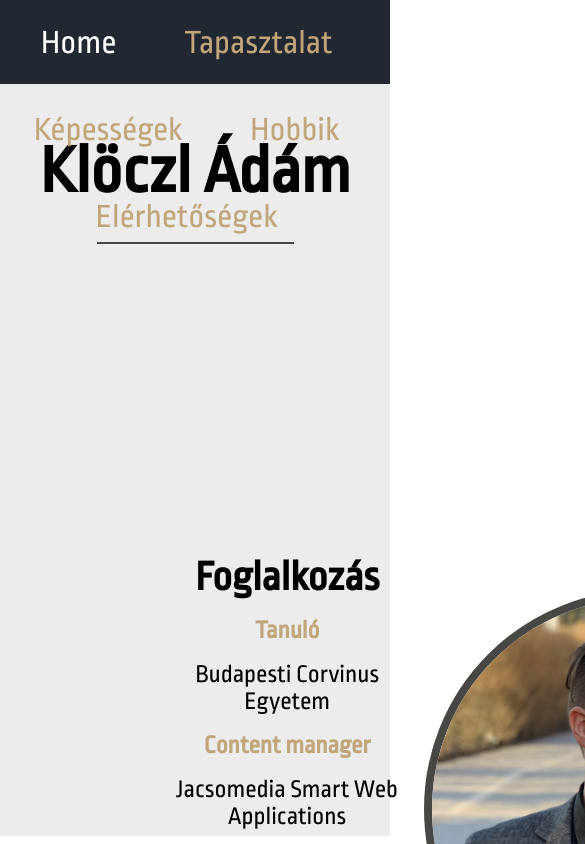
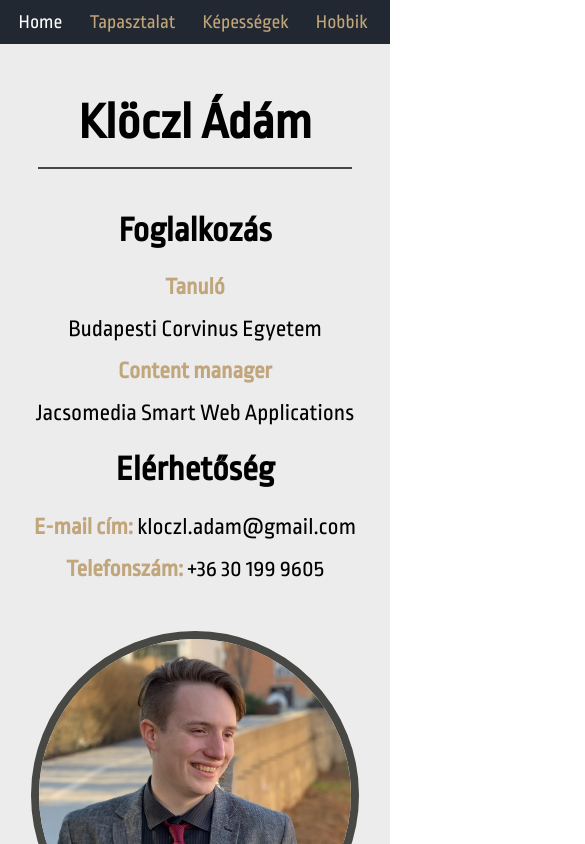
Before and after one commit to AdamK18/myCV, a React (Create React App) app: page / in a window 390 px wide. Shown: the top 844 px of the page, 585 px wide, since content can reach past the window. Built offline with nearby package versions, Linux system fonts and the light colour scheme; a web font is replaced by a local one.

Commit message:
added responsivity, slightly  reworked css, implemented flexbox

```diff
--- a/src/App.css
+++ b/src/App.css
@@ -2,6 +2,7 @@
   text-align: center;
   margin: 0;
   padding: 0;
+  background-color: #ececec;
 }
 
 .App-logo {
--- a/src/App.js
+++ b/src/App.js
@@ -3,7 +3,6 @@ import { Provider } from "react-redux";
 import store from './redux/store'
 import "./App.css";
 import Header from "./components/Header";
-import "./styles/main.css";
 import Home from "./components/Home";
 import Experience from "./components/Experience";
 
@@ -12,10 +11,8 @@ function App() {
     <Provider store={store}>
       <div className="App">
         <Header></Header>
-        <div className="main">
-          <Home></Home>
-          {/*<Experience></Experience>*/}
-        </div>
+        <Home></Home>
+        {/*<Experience></Experience>*/}
       </div>
     </Provider>
   );
--- a/src/components/Header.js
+++ b/src/components/Header.js
@@ -4,8 +4,8 @@ import '../styles/header.css'
 
 function Header() {
     return (
-        <div className='header'>
-            <ul>
+        <React.Fragment>
+            <ul className="header">
                 <li>
                     <a style={{color: '#ffffff'}} href="index.html">Home</a>
                 </li>
@@ -18,11 +18,8 @@ function Header() {
                 <li>
                     <a style={{color: '#c1a57b'}} href="index.html">Hobbik</a>
                 </li>
-                <li>
-                    <a style={{color: '#c1a57b'}} href="index.html">Elérhetőségek</a>
-                </li>
             </ul>
-        </div>
+        </React.Fragment>
     )
 }
 
--- a/src/components/Home.js
+++ b/src/components/Home.js
@@ -1,27 +1,35 @@
 import React, { Component } from "react";
 import roundpic from "../images/CV-pic-round.png";
 import { connect } from "react-redux";
-import "../styles/home.css";
+import "../styles/home/home.css";
+import "../styles/home/flex.css";
 
 function Home(props) {
-  const {name, isStudent, university, company, position, email, phone, summary} = props
+  const {
+    name,
+    isStudent,
+    university,
+    company,
+    position,
+    email,
+    phone,
+    summary,
+  } = props;
   return (
-    <div>
-      <h1 className="h1">{name}</h1>
+    <React.Fragment>
+      <h1>{name}</h1>
       <hr className="separation" />
-      <table>
-        <tbody><tr>
-        <td className="col1">
+      <div className="row">
+        <div className="col">
           <h2>Foglalkozás</h2>
-          {isStudent ?
+          {isStudent ? (
             <React.Fragment>
               <p>
                 <b>Tanuló</b>
               </p>
-              <p>
-                {university}
-              </p>
-            </React.Fragment> : ''}
+              <p>{university}</p>
+            </React.Fragment>
+          ) : ("")}
           <p>
             <b>{position}</b>
           </p>
@@ -33,19 +41,14 @@ function Home(props) {
           <p>
             <b>Telefonszám:</b> {phone}
           </p>
-        </td>
-        <td className="col2">
-          <img className="roundpic" src={roundpic} alt="" />
-        </td>
-        <td className="col3">
+        </div>
+        <img className="roundpic" src={roundpic} alt="" />
+        <div  className="col about">
           <h2>Rólam</h2>
-          <p className="rolam">
-            {summary}
-          </p>
-        </td>
-      </tr></tbody>
-      </table>
-    </div>
+          <p className="rolam">{summary}</p>
+        </div>
+      </div>
+    </React.Fragment>
   );
 }
 
--- a/src/styles/header.css
+++ b/src/styles/header.css
@@ -2,21 +2,26 @@
     background-color: #222831;
     position: sticky;
     top: 0;
-    height: 10vh;
-    vertical-align: auto;
-}
-ul{
+    width: 100%;
+    display: inline-block;
     margin: 0;
     padding: 0;
 }
 li{
     display: inline-block;
-    margin: 3vh;
-    font-size: 4vh;
-    vertical-align: auto;
-    margin-right: 5vh;
+    margin: 1vw;
+    font-size: 2.5vw;
+    margin-right: 4vw;
 }
 a{
     color: #fffbe0;
     text-decoration: none;
 }
+
+@media screen and (max-width: 600px) {
+    li {
+      font-size: 5vw;
+      margin: 3vw;
+      margin-right: 4vw;
+    }
+  }
--- a/src/styles/home.css
+++ /dev/null
@@ -1,55 +0,0 @@
-.details{
-    display: inline-block;
-}
-table{
-    border-spacing: 0;
-    width: 100%;
-}
-.col1{
-    width: 33%;
-    text-align: center;
-    padding-left: 18vh;
-}
-.col2{
-    width: 33%;
-    text-align: center;
-    padding-top: 4vh;
-}
-.col3{
-    width: 33%;
-    text-align: center;
-    padding-right: 18vh;
-}
-.h1{
-    font-size: 8vh;
-    margin-bottom: 4vh;
-    margin-top: 0;
-    padding-top: 6vh;
-}
-h2{
-    font-size: 5vh;
-    margin-bottom: 1vh;
-}
-p{
-    font-size: 3vh;
-    margin: 2vh;
-}
-b{
-    color: #c1a57b;
-}
-.rolam{
-    padding-left: 3vh;
-    padding-right: 3vh;
-}
-
-.roundpic{
-    width: 50vh;
-    border-radius: 50%;
-    border: 1vh solid #474744;
-}
-.separation{
-    width: 50vw;
-    border: 0.2vh solid #474744;
-    margin-top: 3vh;
-    margin-bottom: 4vh;
-}
--- /dev/null
+++ b/src/styles/home/flex.css
@@ -0,0 +1,25 @@
+.row{
+    display: flex;
+    justify-content: space-between;
+}
+.col{
+    display: flex;
+    flex-direction: column;
+    justify-content: center;
+    align-items: center;
+    flex: 1 1 0px;
+    padding-left: 5vw;
+    padding-right: 5vw;
+}
+
+@media screen and (max-width: 600px) {
+    .row {
+        flex-direction: column;
+        justify-content: center;
+        align-items: center;
+    }
+    .col{
+        justify-content: center;
+        align-items: center;
+    }
+  }
--- /dev/null
+++ b/src/styles/home/home.css
@@ -0,0 +1,52 @@
+h1{
+    font-size: 4vw;
+    margin: 0;
+    padding-top: 6vh;
+}
+h2{
+    font-size: 2.5vw;
+    margin-bottom: 2vh;
+    margin-top: 2vh;
+}
+p{
+    font-size: 1.5vw;
+    margin: 1vh;
+}
+b{
+    color: #c1a57b;
+}
+.roundpic{
+    width: 30vw;
+    border-radius: 50%;
+    border: 1vh solid #474744;
+}
+.separation{
+    width: 50vw;
+    border: 0.15vw solid #474744;
+    background-color: #474744;
+    margin-top: 2vh;
+    margin-bottom: 3vh;
+}
+
+@media screen and (max-width: 600px) {
+    h1{
+        font-size: 13vw;
+    }
+    h2{
+        font-size: 9vw;
+    }
+    p {
+      font-size: 6vw;
+    }
+    .roundpic{
+        width: 80vw;
+    }
+    .separation{
+        width: 80vw;
+        border-width: 0.4vw;
+    }
+    .roundpic{
+        margin-top: 5vh;
+        margin-bottom: 5vh;
+    }
+  }
--- a/src/styles/main.css
+++ /dev/null
@@ -1,6 +0,0 @@
-.main{
-    width: 100%;
-    height: 89vh;
-    background-color: #ececec;
-    min-height: 600px;
-}
```
